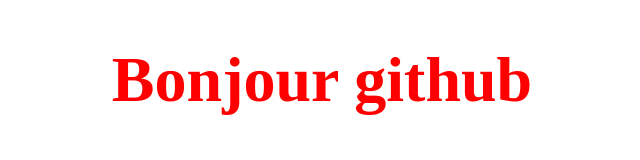
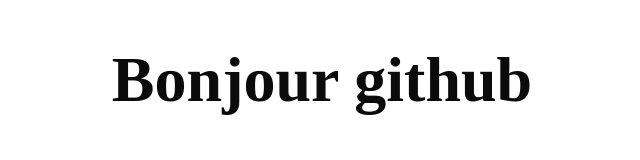
Before and after one commit to oumarkaborepentessteur226/testgithub, a plain HTML site: page index.html in a window 1280 px wide. Shown: the whole page, without its empty margins (318-958 px from the left). Drawn offline with Linux system fonts and the light colour scheme.

Commit message:
deuxieme commit

```diff
--- a/index.html
+++ b/index.html
@@ -7,6 +7,6 @@
     <title>Document</title>
 </head>
 <body>
-    <h1 style="text-align: center; font-size:4em; color:red;">Bonjour  github</h1>
+    <h1 style="text-align: center; font-size:4em; color:rgb(11, 11, 11);">Bonjour  github</h1>
 </body>
 </html>
```
